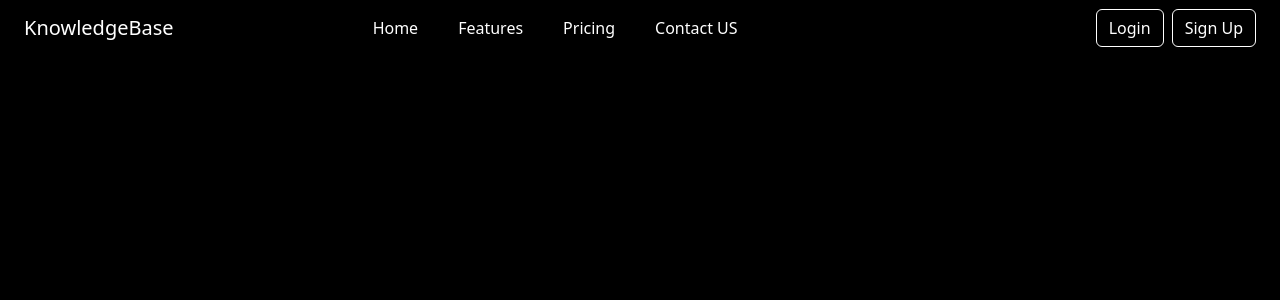
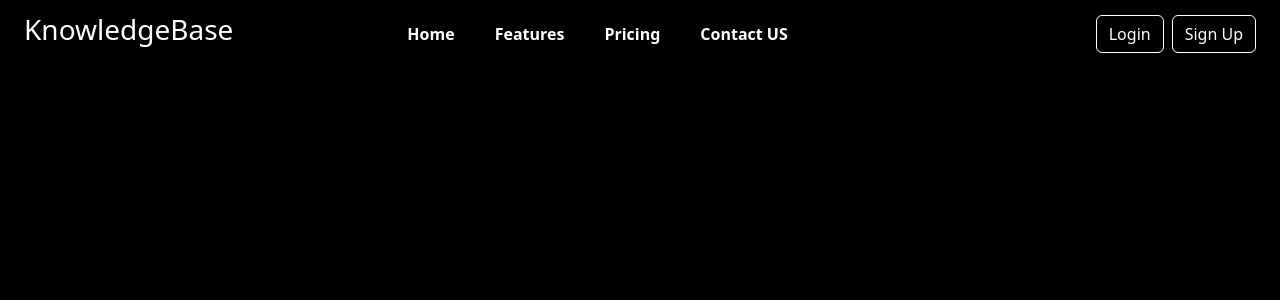
Before and after one commit to prateekrauniyar345/knowledgebase, a Flask app: page / in a window 1280 px wide. Shown: the top 300 px of the page. Run offline with Flask 3, Linux system fonts and the light colour scheme.

Commit message:
midnight changes

```diff
--- a/static/css/styles.css
+++ b/static/css/styles.css
@@ -8,7 +8,7 @@
 /* 2. Base font settings */
 html {
   font-family: 'Courier New', Courier, monospace;
-  font-size: 16px;
+  /* font-size: 16px; */
 }
 
 /* 3. Remove default spacing */
--- a/templates/home.html
+++ b/templates/home.html
@@ -2,12 +2,13 @@
 {% block title %} Home Page {% endblock %}
 {% block home_page_content %}
     <div class="container-fluid" style="height: 100vh;">
-        <div>
+        <!-- navbar -->
+        <div class="">
             {# Apply pure-black-navbar class directly to the nav tag #}
             <nav class="navbar navbar-expand-lg pure-black-navbar">
-                <div class="container-fluid me-auot">
+                <div class="container-fluid me-auto fw-bold ">
                     {# KnowledgeBase at Start #}
-                    <a class="navbar-brand" href="/">KnowledgeBase</a>
+                    <a class="navbar-brand" href="/"><h3>KnowledgeBase</h3></a>
 
                     {# Toggler for mobile #}
                     <button class="navbar-toggler" type="button" data-bs-toggle="collapse" data-bs-target="#navbarNavAltMarkup" aria-controls="navbarNavAltMarkup" aria-expanded="false" aria-label="Toggle navigation">
@@ -37,5 +38,13 @@
                 </div>
             </nav>
         </div>
+
+        <!-- dashboard -->
+         <div class="container-fluid mt-2" style="height: 80vh;">
+                <div class="position-absolute top-0 start-0 w-100 h-100 d-none d-md-block" style="pointer-events: none;">
+
+                </div>
+         </div>
+
     </div>
 {% endblock %}
```
